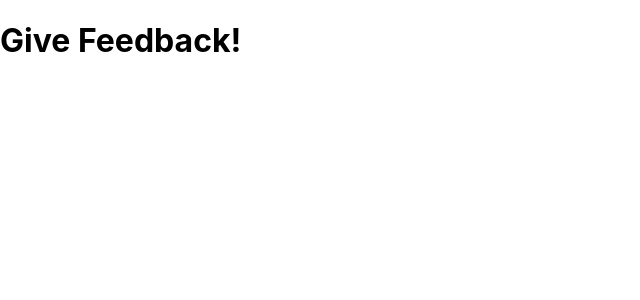
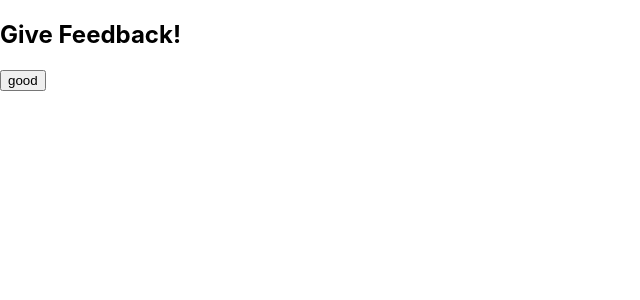
Before and after one commit to ezravsh/fullstackopen, a React (Create React App) app in the folder part1/unicafe/: page / in a window 1280 px wide. Shown: the top 300 px of the page, without its empty margins (0-640 px from the left). Built offline with nearby package versions, Linux system fonts and the light colour scheme.

Commit message:
add button

```diff
--- a/part1/unicafe/src/App.js
+++ b/part1/unicafe/src/App.js
@@ -7,13 +7,15 @@ const App = () => {
   const [bad, setBad] = useState(0)
 
 const Button = () => {
-
+  return (
+  <button>good</button>
+  )
 }
 
   return (
     <div>
-      <h1> Give Feedback! </h1>
-
+      <h2> Give Feedback! </h2>
+      <Button />
     </div>
   )
 }
```
